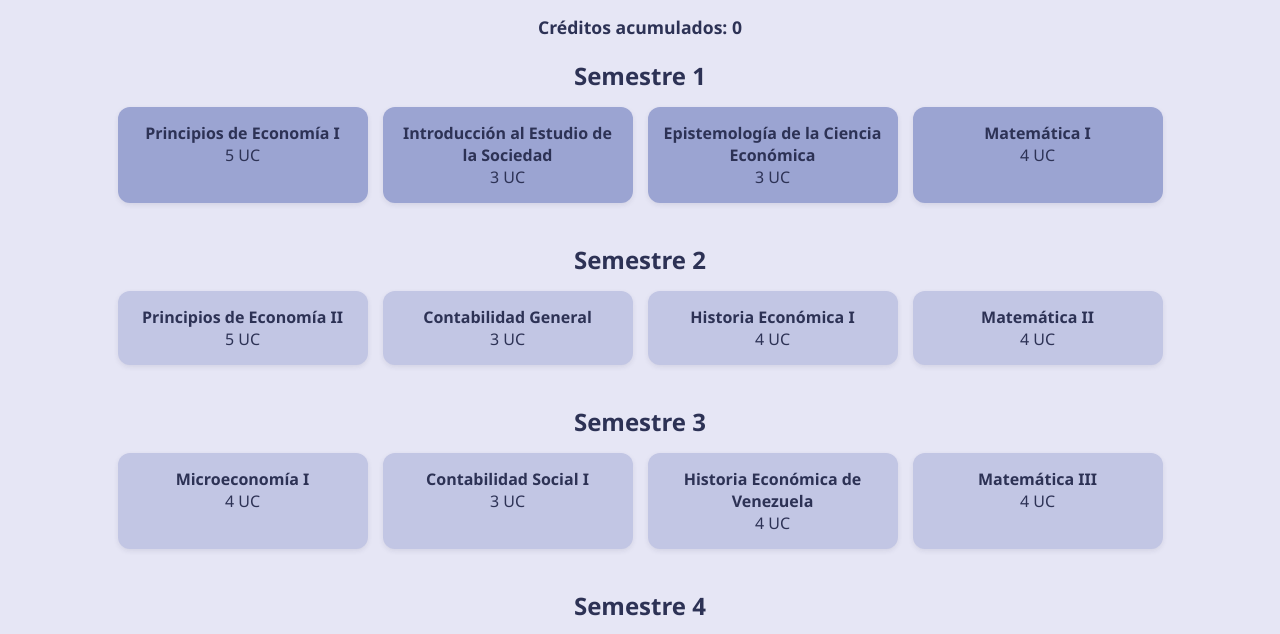
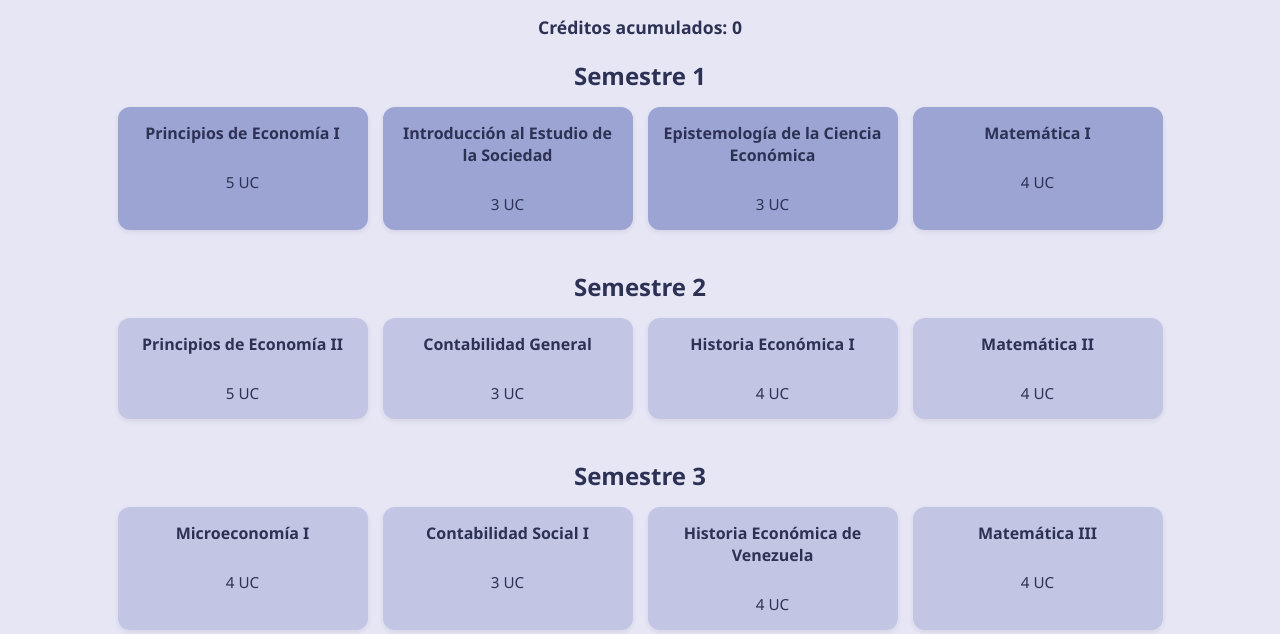
Before and after one commit to avrilnthepoison/pensum-economia, a plain HTML site: page index.html in a window 1280 px wide. Shown: the part 87-721 px from the top of the page. Drawn offline with Linux system fonts and the light colour scheme.

Commit message:
Update estilos.css

```diff
--- a/estilos.css
+++ b/estilos.css
@@ -70,6 +70,18 @@ h1 {
   box-shadow: 0 2px 5px rgba(45, 50, 85, 0.1);
 }
 
+/* Contenido interno de cada materia */
+.materia strong {
+  display: block;
+  font-weight: bold;
+  margin-bottom: 5px;
+}
+
+.materia span {
+  font-size: 0.95em;
+  font-style: normal;
+}
+
 /* Materia bloqueada */
 .materia.bloqueada {
   background-color: #C2C6E4;
@@ -86,6 +98,11 @@ h1 {
 .materia.vista {
   background-color: #7381BE;
   color: #2D3255;
+}
+
+/* Estilo visual para contenido de materia vista */
+.materia.vista strong,
+.materia.vista span {
   font-style: italic;
   text-decoration: line-through;
 }
```
